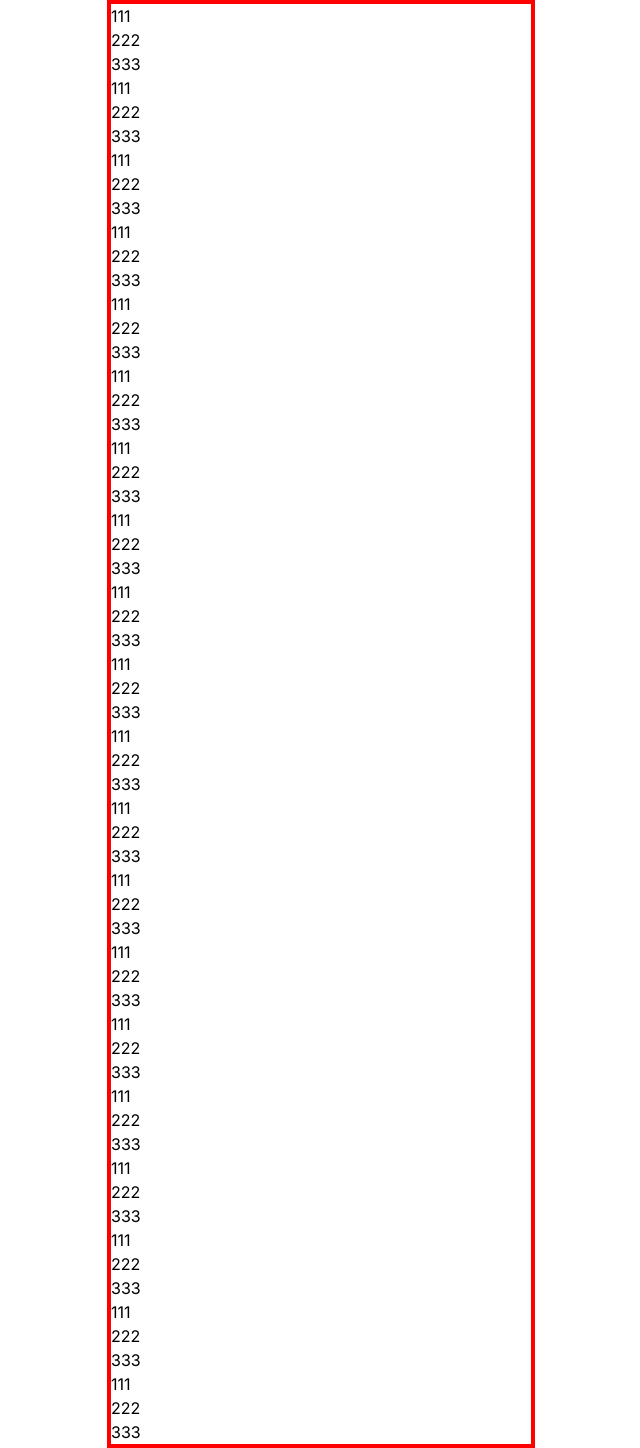
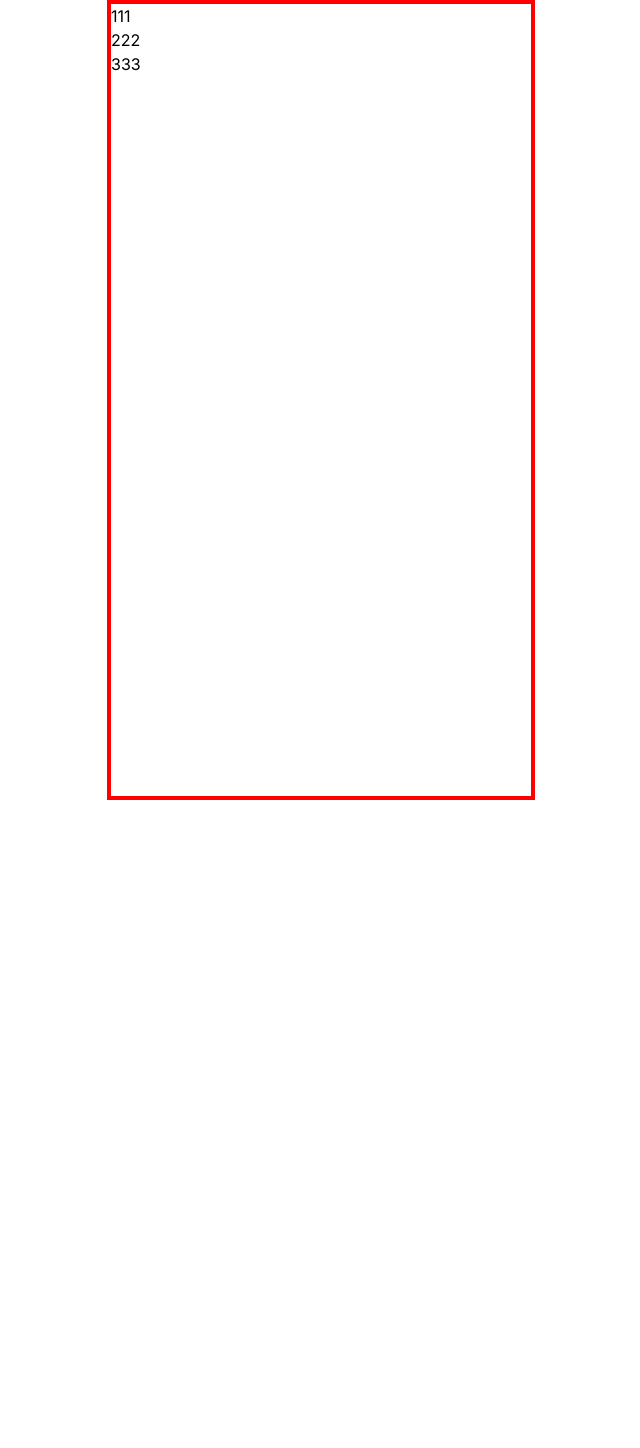
Before and after one commit to justinaus/rebsite, a Next.js app: page / in a window 1280 px wide. Shown: the whole page, without its empty margins (319-959 px from the left). After the commit the page ends 800 px from the top, so only its background shows below. Built offline with nearby package versions, Linux system fonts and the light colour scheme.

Commit message:
Test 100vh

```diff
--- a/src/pages/index.tsx
+++ b/src/pages/index.tsx
@@ -19,63 +19,6 @@ export default function Home() {
           <div>111</div>
           <div>222</div>
           <div>333</div>
-          <div>111</div>
-          <div>222</div>
-          <div>333</div>
-          <div>111</div>
-          <div>222</div>
-          <div>333</div>
-          <div>111</div>
-          <div>222</div>
-          <div>333</div>
-          <div>111</div>
-          <div>222</div>
-          <div>333</div>
-          <div>111</div>
-          <div>222</div>
-          <div>333</div>
-          <div>111</div>
-          <div>222</div>
-          <div>333</div>
-          <div>111</div>
-          <div>222</div>
-          <div>333</div>
-          <div>111</div>
-          <div>222</div>
-          <div>333</div>
-          <div>111</div>
-          <div>222</div>
-          <div>333</div>
-          <div>111</div>
-          <div>222</div>
-          <div>333</div>
-          <div>111</div>
-          <div>222</div>
-          <div>333</div>
-          <div>111</div>
-          <div>222</div>
-          <div>333</div>
-          <div>111</div>
-          <div>222</div>
-          <div>333</div>
-          <div>111</div>
-          <div>222</div>
-          <div>333</div>
-          <div>111</div>
-          <div>222</div>
-          <div>333</div>
-          <div>111</div>
-          <div>222</div>
-          <div>333</div>
-          <div>111</div>
-          <div>222</div>
-          <div>333</div>
-          <div>111</div>
-          <div>222</div>
-          <div>333</div>
-          <div>111</div>
-          <div>222</div>
-          <div>333</div>
         </main>
       </div>
     </>
```
